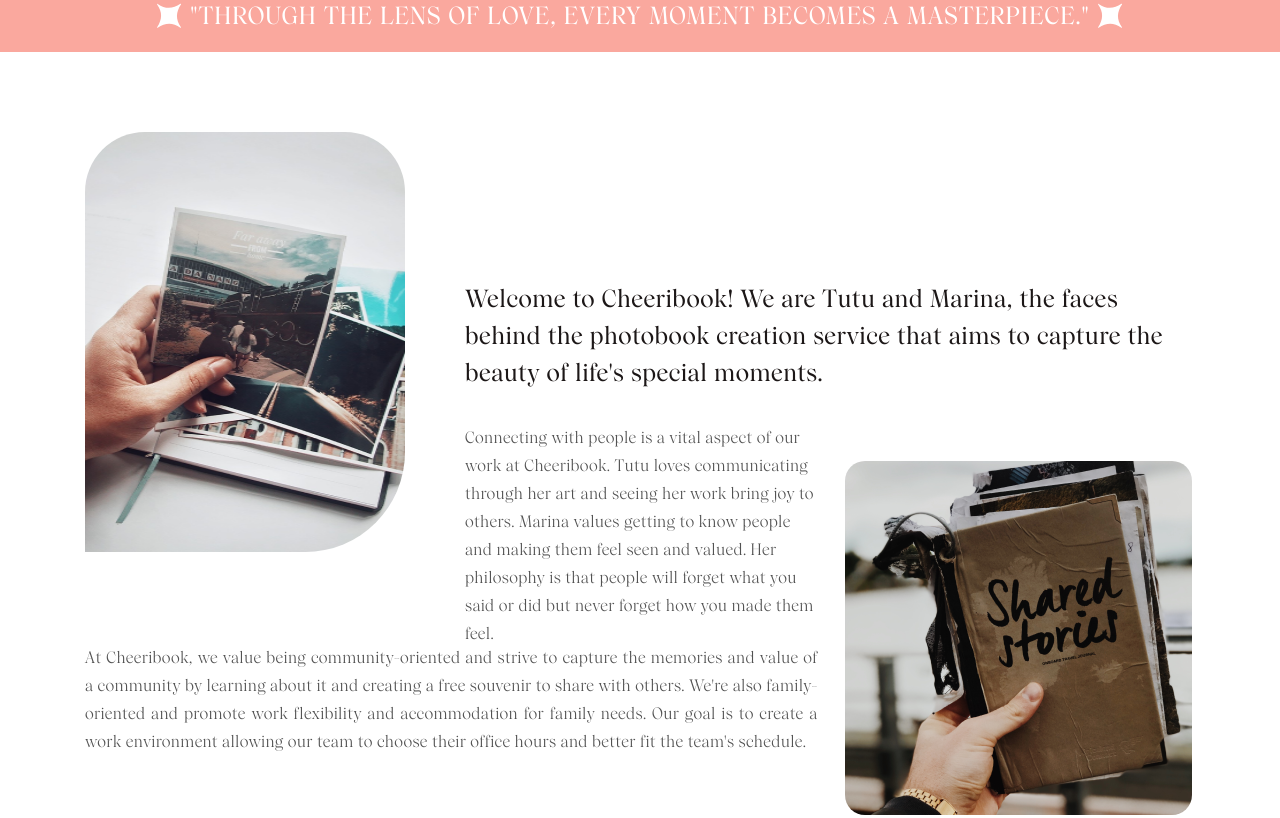
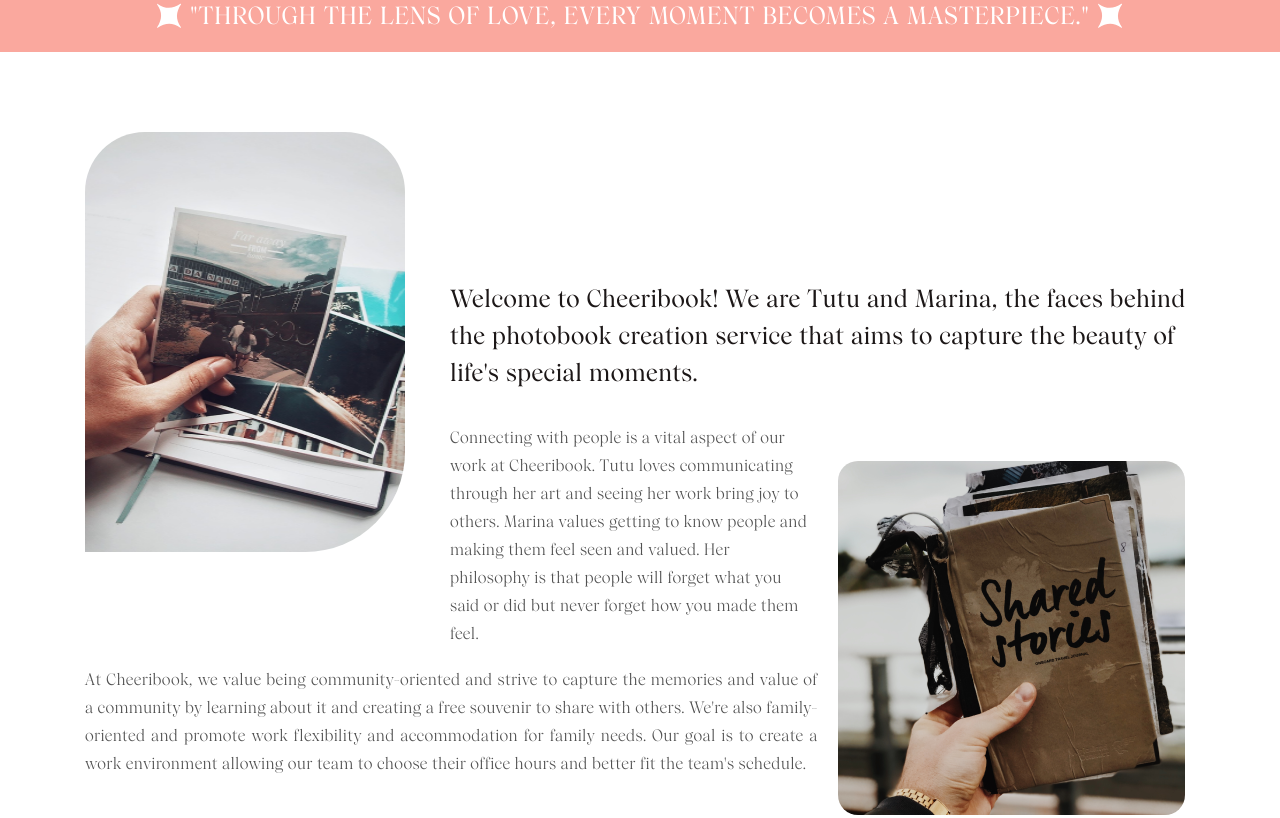
Before and after one commit to helicoretest/Cheeribook, a plain HTML site: page about.html in a window 1280 px wide. Shown: the part 777-1595 px from the top of the page. Drawn offline with nearby package versions, Linux system fonts and the light colour scheme; some packages are replaced by stand-ins of ours; a script that the page names is missing.

Commit message:
about page

```diff
--- a/about.html
+++ b/about.html
@@ -667,7 +667,7 @@
       <div class="container">
         <div class="main-content">
           <div class="row">
-            <div class="col-xl-4 col-lg-4 col-md-4 col-12 col-sm-12 first-div">
+            <div class="col-xl-4 col-lg-4 col-md-4 col-12 col-sm-12 first-div pr-0">
               <div class="img-box">
                 <img
                   src="./assets/src/images/memories-new-1.png"
@@ -675,7 +675,7 @@
                 />
               </div>
             </div>
-            <div class="col-xl-8 col-lg-8 col-md-8 col-12 col-sm-12 second-div">
+            <div class="col-xl-8 col-lg-8 col-md-8 col-12 col-sm-12 second-div pl-0">
               <h4 class="p-header">
                 Welcome to Cheeribook! We are Tutu and Marina, the faces behind
                 the photobook creation service that aims to capture the beauty
--- a/assets/src/style.scss
+++ b/assets/src/style.scss
@@ -2713,7 +2713,7 @@ a {
             &.btm {
                 text-align: justify;
                 width: 66%;
-                transform: translateY(-170px);
+                transform: translateY(-148px);
             }
         }
 
```
Also changed, not shown: assets/src/style.css.
